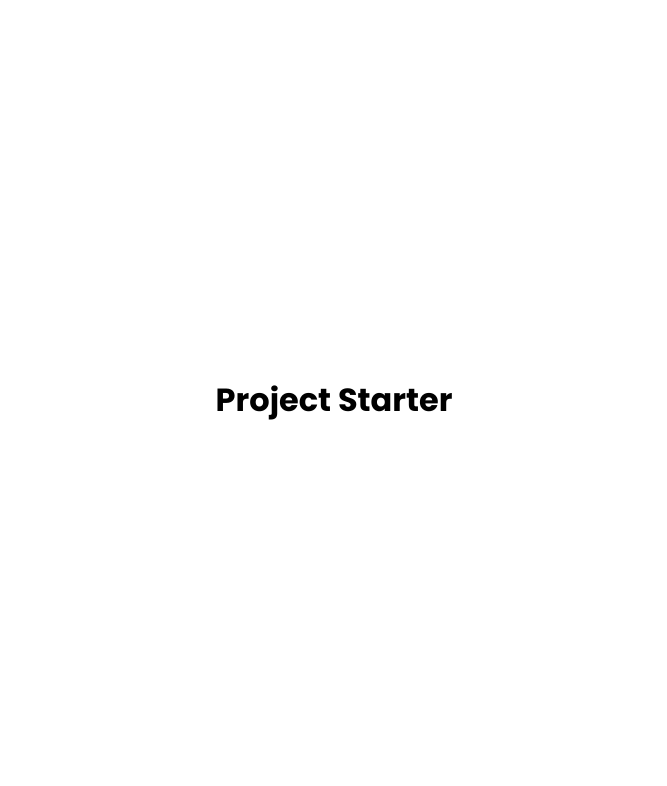
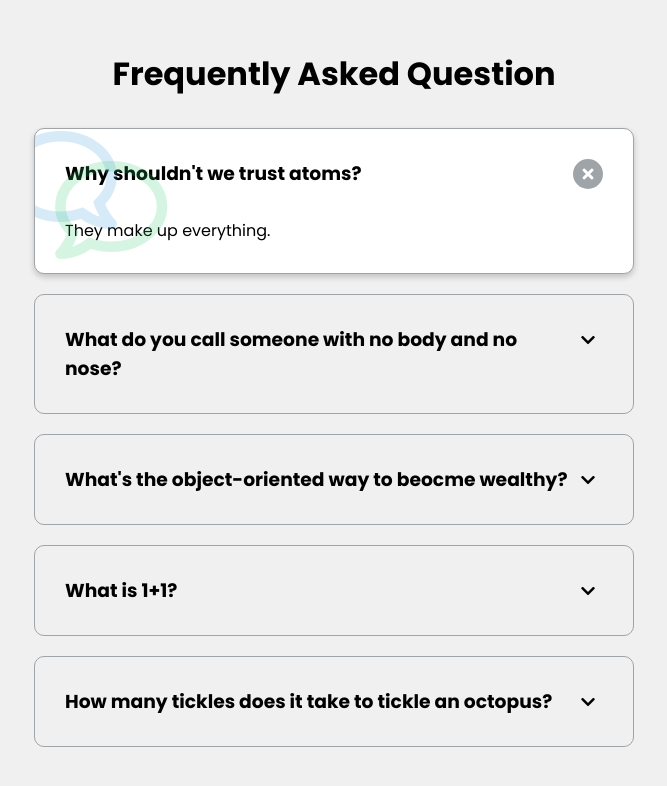
Before and after one commit to a4my/faq-collapse, a plain HTML site: page index.html in a window 1280 px wide. Shown: the whole page, without its empty margins (306-973 px from the left). Drawn offline with Linux system fonts and the light colour scheme.

Commit message:
project is complete

```diff
--- a/index.html
+++ b/index.html
@@ -6,10 +6,72 @@
     <meta name="viewport" content="width=device-width, initial-scale=1.0">
     <link rel="stylesheet" href="https://cdnjs.cloudflare.com/ajax/libs/font-awesome/5.15.2/css/all.min.css" integrity="sha512-HK5fgLBL+xu6dm/Ii3z4xhlSUyZgTT9tuc/hSrtw6uzJOvgRr2a9jyxxT1ely+B+xFAmJKVSTbpM/CuL7qxO8w==" crossorigin="anonymous" />
     <link rel="stylesheet" href="style.css">
-    <title>My Project</title>
+    <title>FAQ Collapse</title>
 </head>
 <body>
-    <h1>Project Starter</h1>
+    <h1>Frequently Asked Question</h1>
+    <div class="faq-container">
+        <div class="faq active">
+            <h3 class="faq-title">
+                Why shouldn't we trust atoms?
+            </h3>
+            <p class="faq-text">
+                They make up everything.
+            </p>
+            <button class="faq-toggle">
+                <i class="fas fa-chevron-down"></i>
+                <i class="fas fa-times"></i>
+            </button>
+        </div>
+        <div class="faq ">
+            <h3 class="faq-title">
+                What do you call someone with no body and no nose?
+            </h3>
+            <p class="faq-text">
+                Nobody nose.
+            </p>
+            <button class="faq-toggle">
+                <i class="fas fa-chevron-down"></i>
+                <i class="fas fa-times"></i>
+            </button>
+        </div>
+        <div class="faq ">
+            <h3 class="faq-title">
+                What's the object-oriented way to beocme wealthy?
+            </h3>
+            <p class="faq-text">
+                Inheritance.
+            </p>
+            <button class="faq-toggle">
+                <i class="fas fa-chevron-down"></i>
+                <i class="fas fa-times"></i>
+            </button>
+        </div>
+        <div class="faq ">
+            <h3 class="faq-title">
+                What is 1+1?
+            </h3>
+            <p class="faq-text">
+                Depends on who you are asking.
+            </p>
+            <button class="faq-toggle">
+                <i class="fas fa-chevron-down"></i>
+                <i class="fas fa-times"></i>
+            </button>
+        </div>
+        <div class="faq ">
+            <h3 class="faq-title">
+                How many tickles does it take to tickle an octopus?
+            </h3>
+            <p class="faq-text">
+                Ten-tickles.
+            </p>
+            <button class="faq-toggle">
+                <i class="fas fa-chevron-down"></i>
+                <i class="fas fa-times"></i>
+            </button>
+        </div>
+    </div>
 
     <script src="script.js"></script>
 </body>
--- a/script.js
+++ b/script.js
@@ -0,0 +1,7 @@
+const toggles = document.querySelectorAll('.faq-toggle')
+
+toggles.forEach(toggle => {
+    toggle.addEventListener('click', () => {
+        toggle.parentNode.classList.toggle('active')
+    })
+})
--- a/style.css
+++ b/style.css
@@ -6,11 +6,102 @@
 
 body {
     font-family: 'Poppins', sans-serif;
+    background-color: #f0f0f0;
+}
+
+h1 {
+    margin: 50px 0 30px;
+    text-align: center;
+}
+
+.faq-container {
+    max-width: 600px;
+    margin: 0 auto;
+}
+
+.faq {
+    background-color: transparent;
+    border: 1px solid #9fa4a8;
+    border-radius: 10px;
+    margin: 20px 0;
+    padding: 30px;
+    position: relative;
+    overflow: hidden;
+    transition: 0.3s ease;
+}
+
+.faq.active {
+    background-color: #fff;
+    box-shadow: 0 3px 6px rgba(0, 0, 0, 0.1), 0 3px 6px rgba(0, 0, 0, 0.1);
+}
+
+.faq.active::before,
+.faq.active::after {
+    content: '\f075';
+    font-family: 'Font Awesome 5 Free';
+    color: #2ecc71;
+    font-size: 7rem;
+    position: absolute;
+    opacity: 0.2;
+    top: 20px;
+    left: 20px;
+    z-index: 0;
+}
+
+.faq.active::before {
+    color: #3498db;
+    top: -10px;
+    left: -30px;
+    transform: rotateY(180deg);
+}
+
+.faq-title {
+    margin: 0 35px 0 0;
+}
+
+.faq-text {
+    display: none;
+    margin: 30px 0 0;
+}
+
+.faq.active .faq-text {
+    display: block;
+}
+
+.faq-toggle {
+    background-color: transparent;
+    border: 0;
+    border-radius: 50%;
+    cursor: pointer;
     display: flex;
-    flex-direction: column;
     align-items: center;
     justify-content: center;
-    height: 100vh;
-    overflow: hidden;
-    margin: 0;
+    font-size: 16px;
+    padding: 0;
+    position: absolute;
+    top: 30px;
+    right: 30px;
+    height: 30px;
+    width: 30px;
 }
+
+.faq-toggle {
+    outline: 0;
+}
+
+.faq-toggle .fa-times {
+    display: none;
+}
+
+.faq.active .faq-toggle .fa-times {
+    color: white;
+    display: block;
+}
+
+.faq.active .faq-toggle .fa-chevron-down {
+    display: none;
+}
+
+.faq.active .faq-toggle {
+    background-color: #9fa4a8;
+}
```
